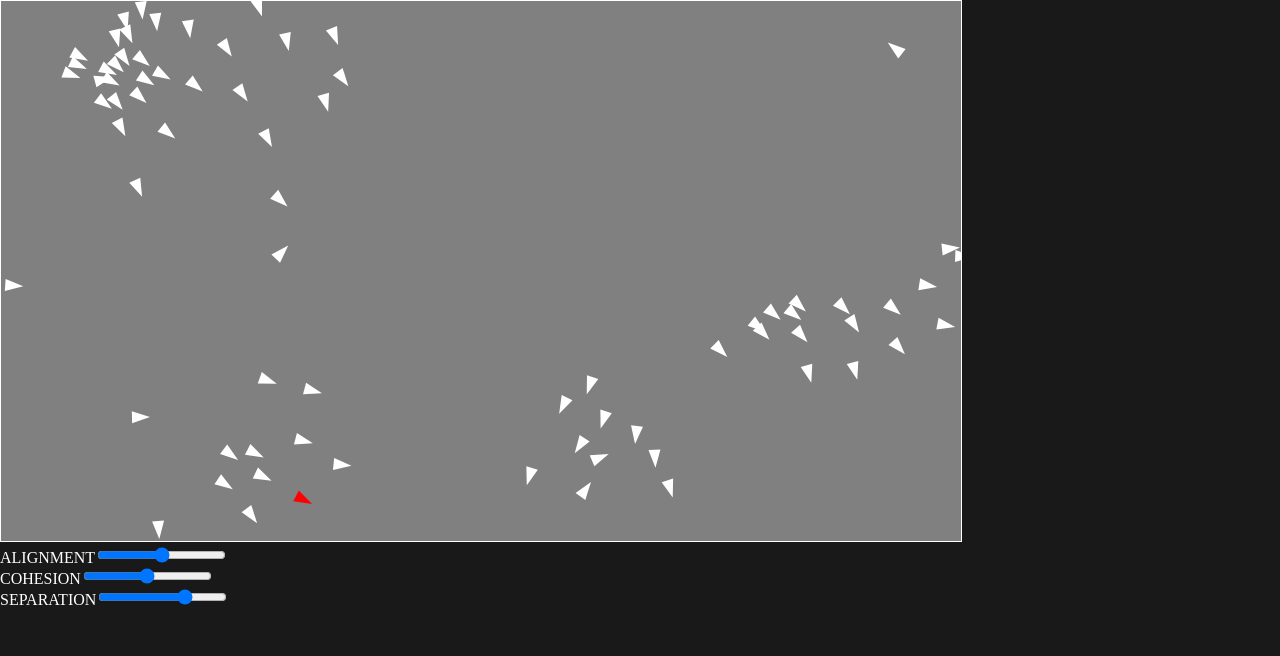
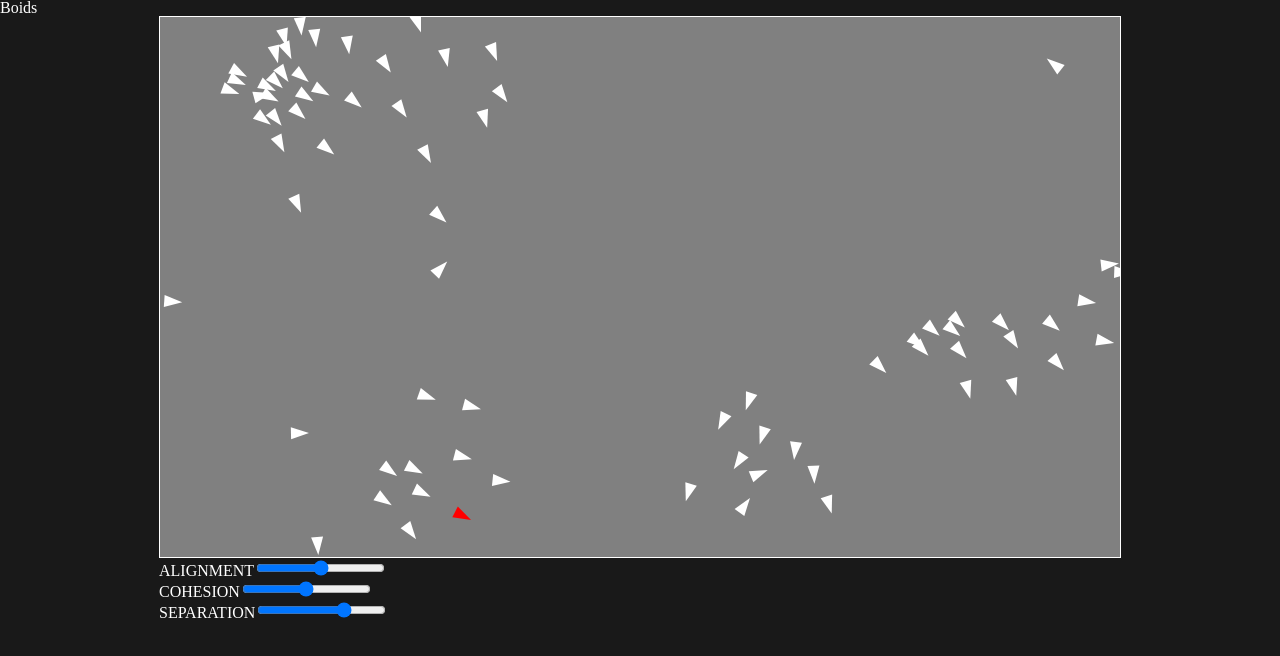
Before and after one commit to DerekPixel/boids-v2, a plain HTML site: page index.html in a window 1280 px wide. Drawn offline with Linux system fonts and the light colour scheme.

Commit message:
minor update

```diff
--- a/index.html
+++ b/index.html
@@ -7,7 +7,15 @@
   <link rel="stylesheet" href="./app.css">
   <title>Boids v2</title>
 </head>
-<body id="main">
+<body>
+
+  <header>
+    <h1>Boids</h1>
+  </header>
+
+  <main id="main">
+
+  </main>
 
   <script type="module" src="./app.js"></script>
 </body>
```
